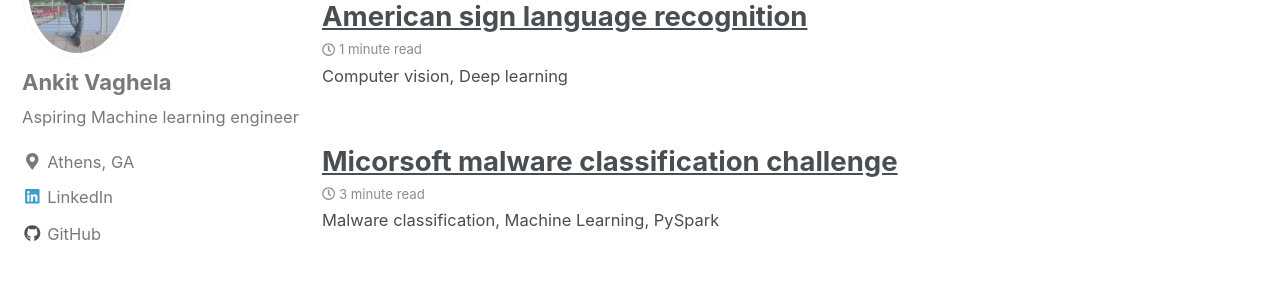
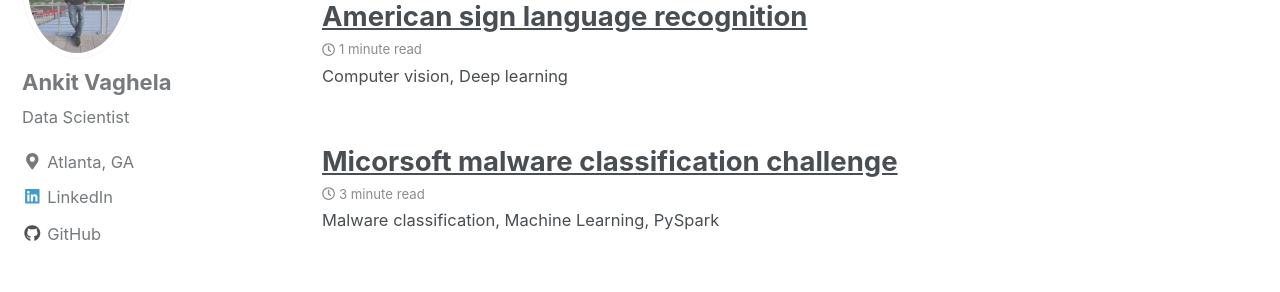
Before and after one commit to ankit-vaghela30/ankit-vaghela30.github.io, a Jekyll site: the page built from index.html, in a window 1280 px wide. Shown: the part 228-520 px from the top of the page. Built offline with Jekyll 4.4.1, drawn with Linux system fonts in a browser that asks for light colours; nearby versions of some CDN libraries; the list of posts is cut into pages by our own code.

Commit message:
Changed description

```diff
--- a/_config.yml
+++ b/_config.yml
@@ -12,8 +12,8 @@ locale                   : "en-US"
 title                    : "Ankit Vaghela"
 title_separator          : "-"
 name                     : "Ankit Vaghela"
-description              : "Data Science Enthusiast"
-url                      : # the base hostname & protocol for your site e.g. "https://mmistakes.github.io"
+description              : "Data Scientist"
+url                      : "https://ankit-vaghela30.github.io/"
 baseurl                  : # the subpath of your site, e.g. "/blog"
 repository               : # GitHub username/repo-name e.g. "mmistakes/minimal-mistakes"
 teaser                   : # path of fallback teaser image, e.g. "/assets/images/500x300.png"
@@ -86,8 +86,8 @@ analytics:
 author:
   name             : "Ankit Vaghela"
   avatar           : "/images/ankit_avatar.jpg" # path of avatar image, e.g. "/assets/images/bio-photo.jpg"
-  bio              : "Aspiring Machine learning engineer"
-  location         : "Athens, GA"
+  bio              : "Data Scientist"
+  location         : "Atlanta, GA"
   email            :
   uri              :
   home             : # null (default), "absolute or relative url to link to author home"
```
